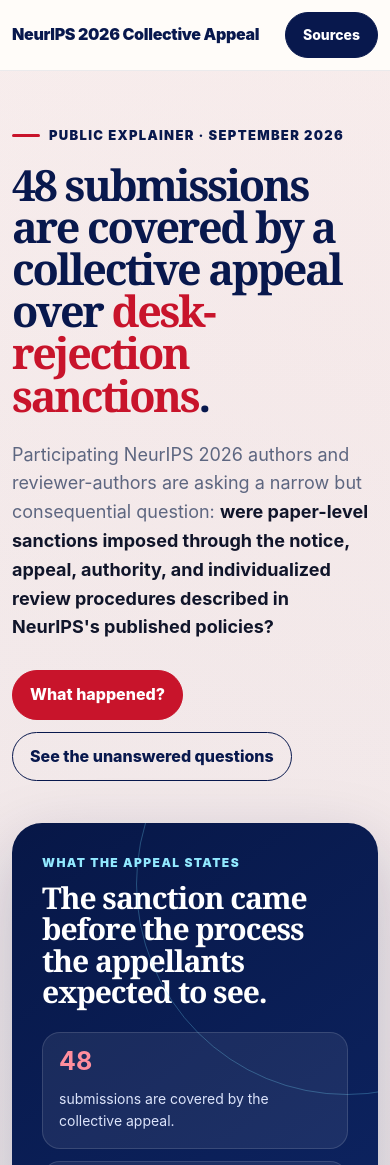
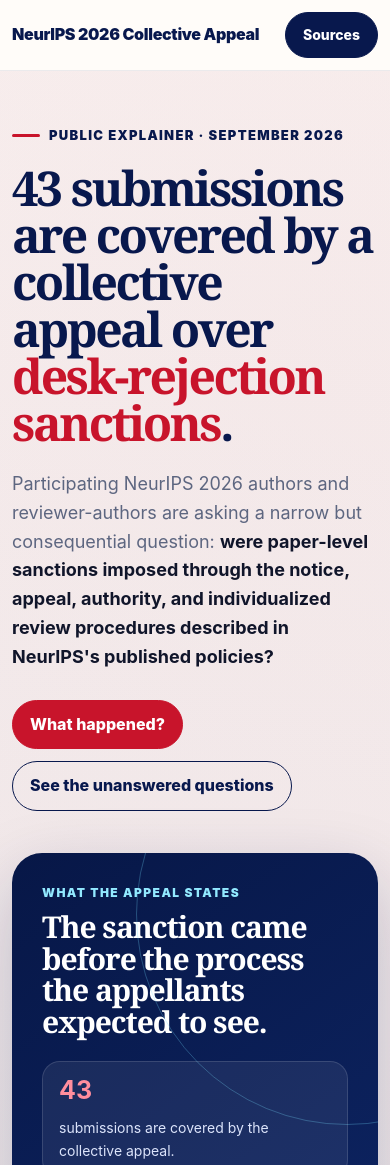
Before and after one commit to neurips-2026-collective-appeal/neurips-2026-collective-appeal.github.io, a plain HTML site: page index.html in a window 390 px wide. Shown: the top 1165 px of the page. Drawn offline with Linux system fonts and the light colour scheme.

Commit message:
Update index.html

```diff
--- a/index.html
+++ b/index.html
@@ -3,11 +3,11 @@
 <head>
   <meta charset="utf-8">
   <meta name="viewport" content="width=device-width, initial-scale=1">
-  <meta name="description" content="A public explainer of the NeurIPS 2026 collective appeal concerning desk-rejection sanctions affecting 48 submissions and the procedures used to impose them.">
+  <meta name="description" content="A public explainer of the NeurIPS 2026 collective appeal concerning desk-rejection sanctions affecting 43 submissions and the procedures used to impose them.">
   <meta name="theme-color" content="#08184d">
   <meta name="twitter:card" content="summary">
   <meta property="og:title" content="NeurIPS 2026 Collective Appeal of Desk-Rejection Sanctions">
-  <meta property="og:description" content="48 submissions are covered by a collective appeal asking whether paper-level sanctions were imposed through NeurIPS's published procedures and authority.">
+  <meta property="og:description" content="43 submissions are covered by a collective appeal asking whether paper-level sanctions were imposed through NeurIPS's published procedures and authority.">
   <title>NeurIPS 2026 Collective Appeal of Desk-Rejection Sanctions</title>
   <style>
     :root{
@@ -69,7 +69,7 @@
     h1,h2,h3{margin:0}
     h1{
       margin-top:18px;color:var(--navy);font-family:Georgia,"Times New Roman",serif;
-      font-size:clamp(43px,6.4vw,84px);line-height:.98;letter-spacing:-.052em;font-weight:700;
+      font-size:clamp(48px,6.4vw,84px);line-height:.98;letter-spacing:-.052em;font-weight:700;
     }
     h1 .accent{color:var(--red)}
     .lede{font-size:clamp(18px,2vw,22px);color:var(--muted);max-width:760px;margin:24px 0 0}
@@ -187,7 +187,7 @@
       <div class="wrap hero-grid">
         <div>
           <div class="eyebrow">Public explainer · September 2026</div>
-          <h1>48 submissions are covered by a collective appeal over <span class="accent">desk-rejection sanctions</span>.</h1>
+          <h1>43 submissions are covered by a collective appeal over <span class="accent">desk-rejection sanctions</span>.</h1>
           <p class="lede">
             Participating NeurIPS 2026 authors and reviewer-authors are asking a narrow but consequential question:
             <strong>were paper-level sanctions imposed through the notice, appeal, authority, and individualized review procedures described in NeurIPS's published policies?</strong>
@@ -202,7 +202,7 @@
           <div class="panel-kicker">What the appeal states</div>
           <h2>The sanction came before the process the appellants expected to see.</h2>
           <div class="fact-stack">
-            <div class="fact"><strong>48</strong><span>submissions are covered by the collective appeal.</span></div>
+            <div class="fact"><strong>43</strong><span>submissions are covered by the collective appeal.</span></div>
             <div class="fact"><strong>Final decision</strong><span>was the first notice of the challenged desk-rejection sanction, according to the appeal.</span></div>
             <div class="fact"><strong>No prior appeal</strong><span>the appeal states that no pre-sanction appeal opportunity was provided.</span></div>
             <div class="fact"><strong>No prior response</strong><span>the relevant reviewer-authors were not asked to respond before the sanction was communicated, according to the appeal.</span></div>
```
